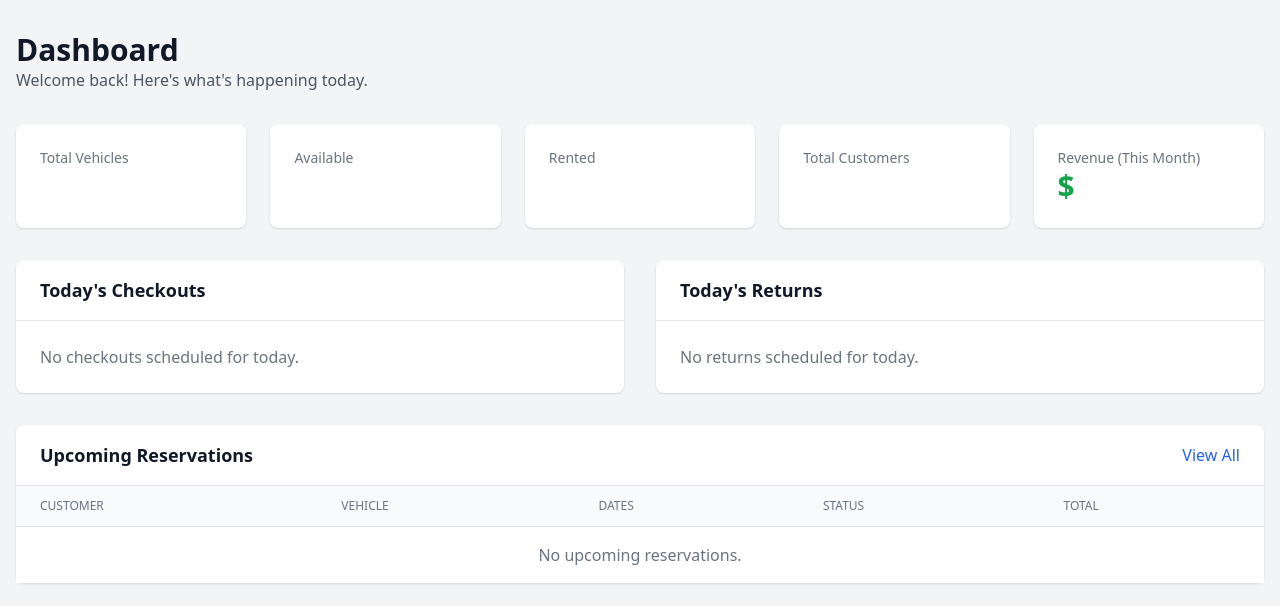
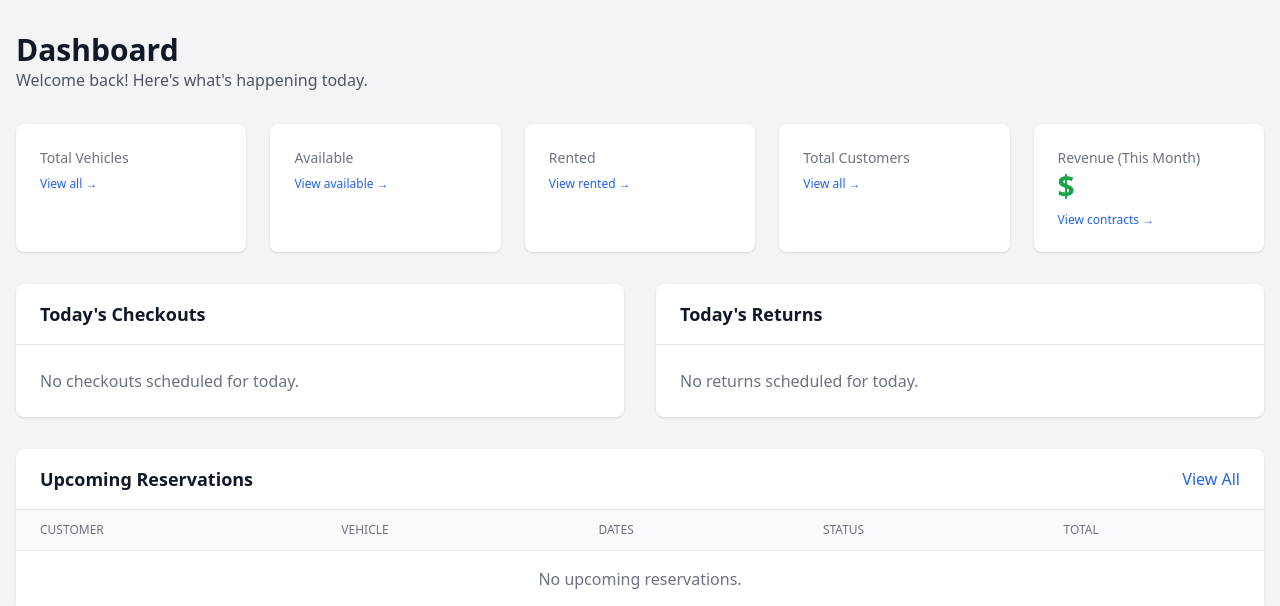
Before and after one commit to nestorwheelock/fleetflow, a Django app: template templates/dashboard/home.html in a window 1280 px wide. Shown: the top 606 px of the page. Run offline with Django 5.2, Linux system fonts and the light colour scheme; the template is opened without the code that fills it, so the values that code supplies are empty; some libraries are stand-ins or nearby versions.

Commit message:
feat(dashboard): make stats cards clickable with hover effects
- Wrap stat cards in anchor tags linking to filtered views
- Add hover scale and shadow transition effects
- Add 'View all →' hint text on each card
- Links: vehicles (all/available/rented), customers, contracts

```diff
--- a/templates/dashboard/home.html
+++ b/templates/dashboard/home.html
@@ -8,28 +8,33 @@
     <p class="text-gray-600">Welcome back! Here's what's happening today.</p>
 </div>
 
-<!-- Stats Cards -->
+<!-- Stats Cards - Clickable Quick Links -->
 <div class="grid grid-cols-1 md:grid-cols-2 lg:grid-cols-5 gap-6 mb-8">
-    <div class="bg-white rounded-lg shadow p-6">
+    <a href="/dashboard/vehicles/" class="bg-white rounded-lg shadow p-6 hover:shadow-lg hover:scale-105 transition-all duration-200 cursor-pointer block">
         <div class="text-sm font-medium text-gray-500">Total Vehicles</div>
         <div class="text-3xl font-bold text-gray-900">{{ stats.total_vehicles }}</div>
-    </div>
-    <div class="bg-white rounded-lg shadow p-6">
+        <div class="text-xs text-blue-600 mt-2">View all →</div>
+    </a>
+    <a href="/dashboard/vehicles/?status=available" class="bg-white rounded-lg shadow p-6 hover:shadow-lg hover:scale-105 transition-all duration-200 cursor-pointer block">
         <div class="text-sm font-medium text-gray-500">Available</div>
         <div class="text-3xl font-bold text-green-600">{{ stats.available_vehicles }}</div>
-    </div>
-    <div class="bg-white rounded-lg shadow p-6">
+        <div class="text-xs text-blue-600 mt-2">View available →</div>
+    </a>
+    <a href="/dashboard/vehicles/?status=rented" class="bg-white rounded-lg shadow p-6 hover:shadow-lg hover:scale-105 transition-all duration-200 cursor-pointer block">
         <div class="text-sm font-medium text-gray-500">Rented</div>
         <div class="text-3xl font-bold text-blue-600">{{ stats.rented_vehicles }}</div>
-    </div>
-    <div class="bg-white rounded-lg shadow p-6">
+        <div class="text-xs text-blue-600 mt-2">View rented →</div>
+    </a>
+    <a href="/dashboard/customers/" class="bg-white rounded-lg shadow p-6 hover:shadow-lg hover:scale-105 transition-all duration-200 cursor-pointer block">
         <div class="text-sm font-medium text-gray-500">Total Customers</div>
         <div class="text-3xl font-bold text-gray-900">{{ stats.total_customers }}</div>
-    </div>
-    <div class="bg-white rounded-lg shadow p-6">
+        <div class="text-xs text-blue-600 mt-2">View all →</div>
+    </a>
+    <a href="/dashboard/contracts/" class="bg-white rounded-lg shadow p-6 hover:shadow-lg hover:scale-105 transition-all duration-200 cursor-pointer block">
         <div class="text-sm font-medium text-gray-500">Revenue (This Month)</div>
         <div class="text-3xl font-bold text-green-600">${{ revenue_this_month|floatformat:2 }}</div>
-    </div>
+        <div class="text-xs text-blue-600 mt-2">View contracts →</div>
+    </a>
 </div>
 
 <div class="grid grid-cols-1 lg:grid-cols-2 gap-8">
```
